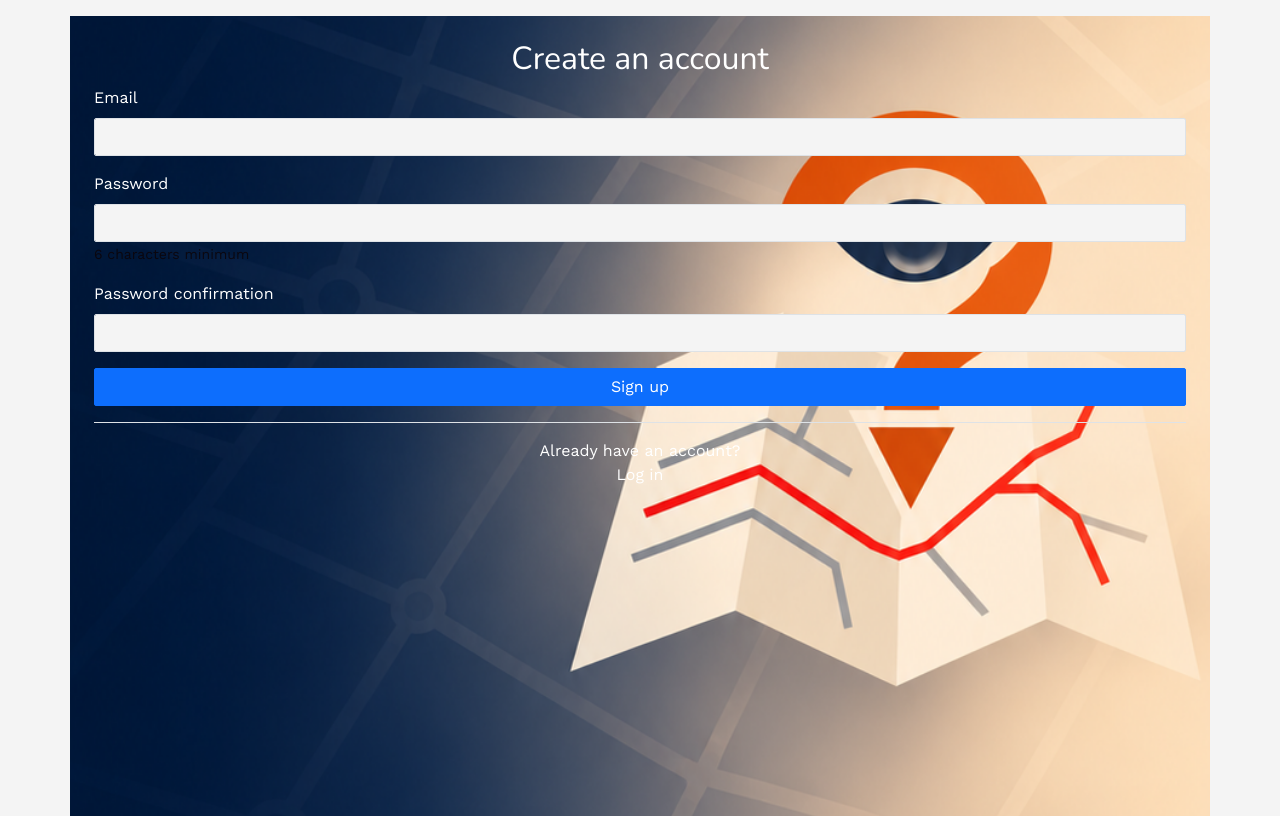
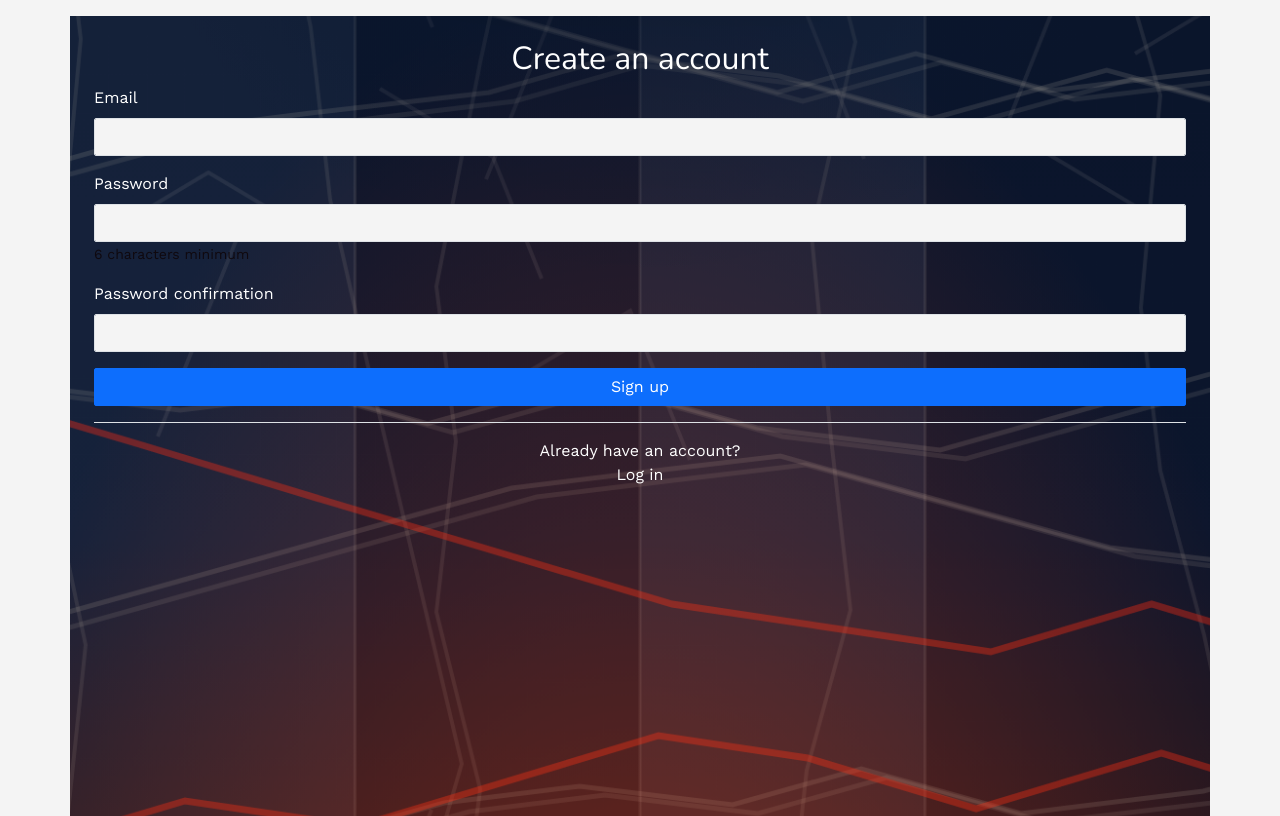
Before and after one commit to emmavalor/wrongpath, a Rails app: page /users/sign_up in a window 1280 px wide. Run offline with Rails 7, Linux system fonts and the light colour scheme; style sheets or scripts are compiled from the project's sources; some libraries are stand-ins or nearby versions.

Commit message:
Add new bg images

```diff
--- a/app/assets/stylesheets/components/_login.scss
+++ b/app/assets/stylesheets/components/_login.scss
@@ -1,5 +1,5 @@
 .user-form-bg {
-  background-image: url(bg_login_form.png);
+  background-image: url(login_background.png);
   background-size: cover;
   background-position: center;
   height: 100vh;
```
Also changed, not shown: app/assets/images/login_background.png (added), app/assets/images/login_background.svg (added).
